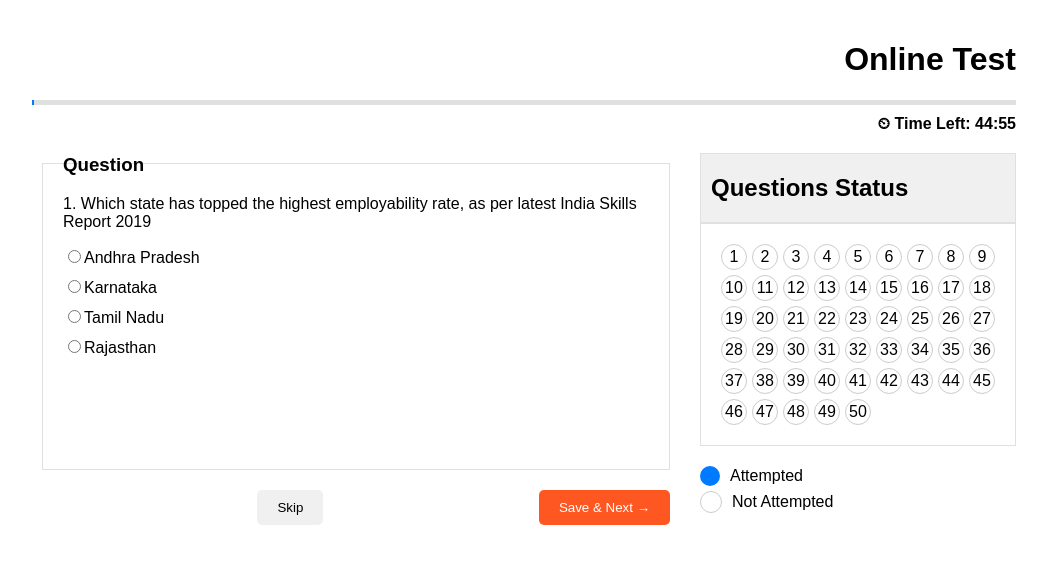
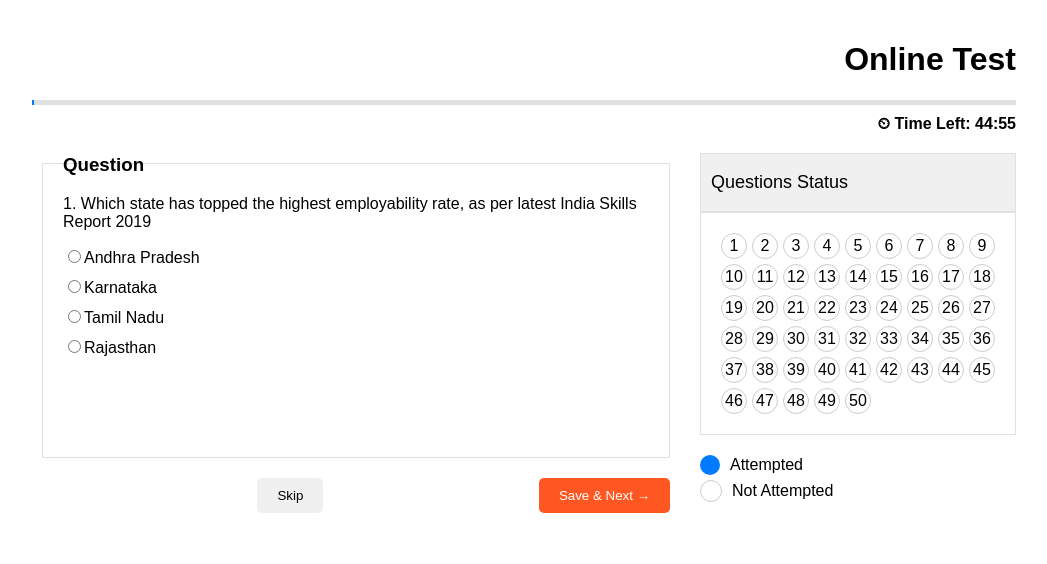
Before and after one commit to aadarsharma/online-test-app-ui, a React (Create React App) app: page / in a window 1280 px wide. Shown: the top 564 px of the page, without its empty margins (116-1163 px from the left). Built offline with nearby package versions, Linux system fonts and the light colour scheme.

Commit message:
final commit

```diff
--- a/src/OnlineTest.css
+++ b/src/OnlineTest.css
@@ -167,12 +167,16 @@
 }
 
 .pad {
-  padding: 30px;
+  padding: 24px;
 }
 
 h3 {
   padding: 0;
   margin-top: -30px;
+}
+
+.p1 {
+  font-size: 18px;
 }
 
 .legend-color.not-attempted {
--- a/src/OnlineTest.jsx
+++ b/src/OnlineTest.jsx
@@ -67,7 +67,7 @@ const OnlineTest = () => {
         <div>
           <div>
           <div className='content-box1 bg-color-400'>
-              <h2 className='bg-color-400'>Questions Status</h2>
+              <p className='bg-color-400 p1'>Questions Status</p>
           </div>
           <div className="content-box questions-status">
             <div className="status-grid">
```
